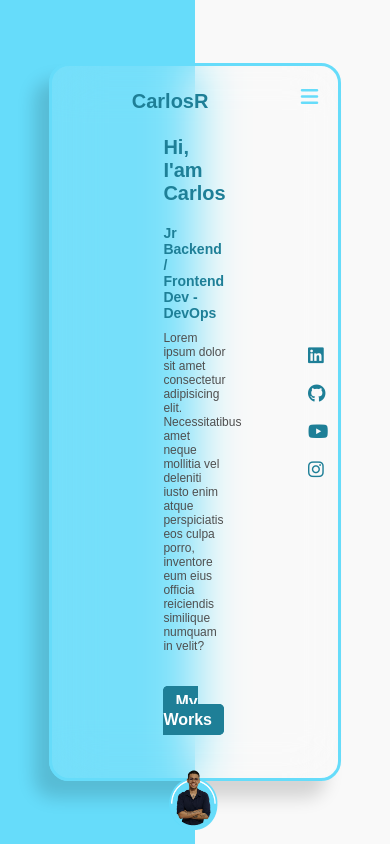
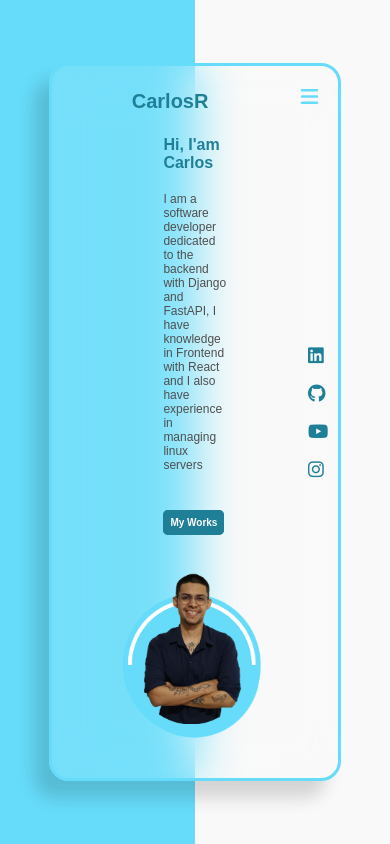
Before and after one commit to carlospe23/portafolio_cr, a plain HTML site: page index.html in a window 390 px wide. Drawn offline with Linux system fonts and the light colour scheme.

Commit message:
more changes

```diff
--- a/css/styles.css
+++ b/css/styles.css
@@ -311,6 +311,7 @@
 
 
 @media (max-width: 880px) {
+
     .hero nav .logo {
         font-size: 20px;
     }
@@ -320,7 +321,31 @@
     }
 
     .hero .content .div-text h4{
+        display: none;
+    }
+
+    .hero .content .div-text p {
         font-size: 14px;
+    }
+
+    .hero .content .div-text .btn{
+        padding: 5px 5px;
+        font-size: 12px;
+    }
+
+    .hero .content .div-img {
+        width: 180px;
+    }
+
+
+}
+
+
+
+@media (max-width: 456px) {
+
+    .hero .content .div-text h1{
+        font-size: 16px;
     }
 
     .hero .content .div-text p {
@@ -328,8 +353,11 @@
     }
 
     .hero .content .div-text .btn{
-        padding: 5px 10px;
-        font-size: 16px;
+        font-size: 10px;
+    }
+
+    .hero .content .div-img {
+        width: 180px;
     }
 
 
--- a/index.html
+++ b/index.html
@@ -32,7 +32,7 @@
                 <div class="div-text">
                     <h1>Hi, I'am Carlos</h1>
                     <h4>Jr Backend / Frontend Dev - DevOps</h4>
-                    <p>Lorem ipsum dolor sit amet consectetur adipisicing elit. Necessitatibus amet neque mollitia vel deleniti iusto enim atque perspiciatis eos culpa porro, inventore eum eius officia reiciendis similique numquam in velit?</p>
+                    <p>I am a software developer dedicated to the backend with Django and FastAPI, I have knowledge in Frontend with React and I also have experience in managing linux servers</p>
                     <a href="#" class="btn"> My Works</a>
                 </div>
 
```
